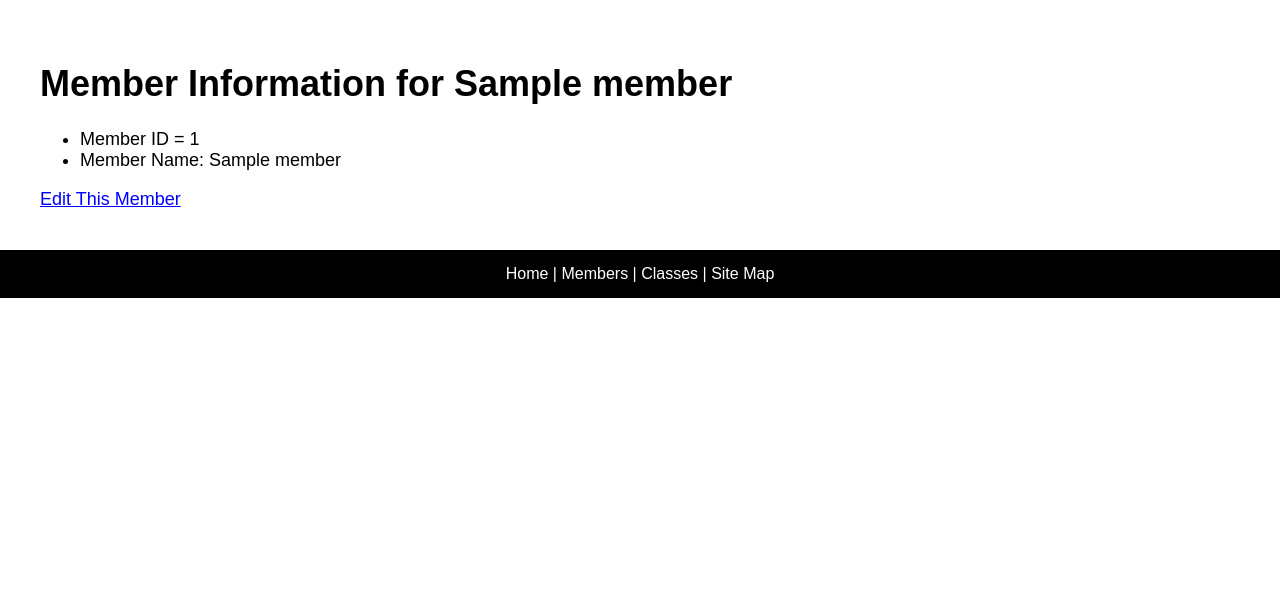
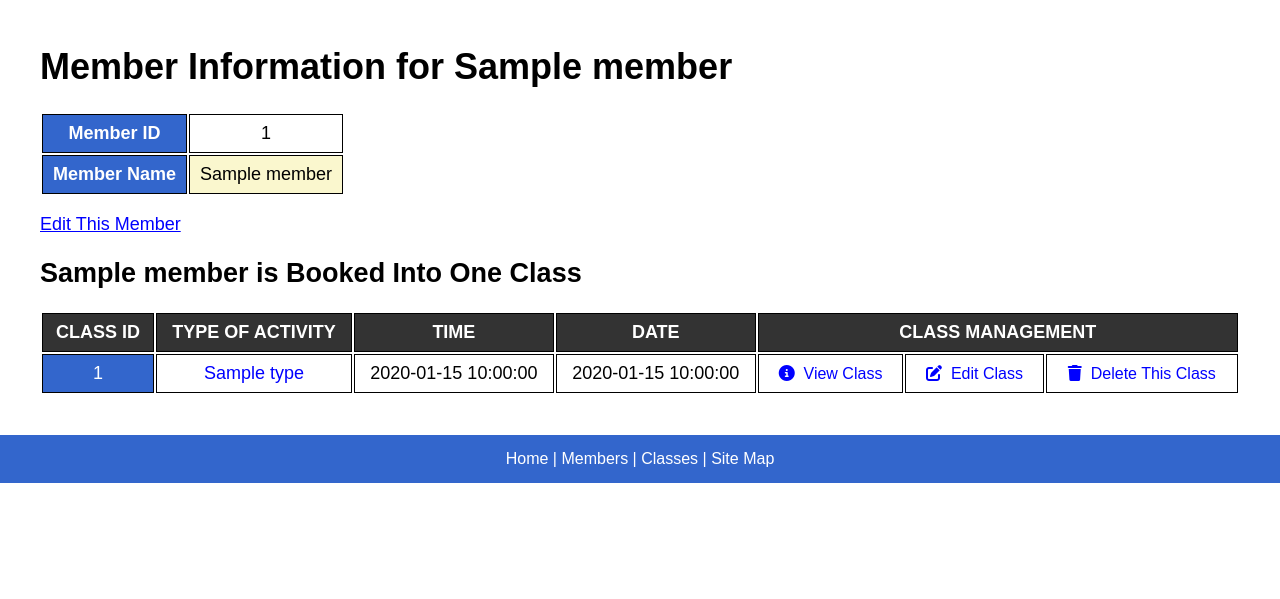
Before and after one commit to kevinmuldoon-github/gym-membership-system, a Flask app: page /members/1 in a window 1280 px wide. Shown: the part 201-800 px from the top of the page. Run offline with Flask 2, Linux system fonts and the light colour scheme; a database or web service that is not in the repository returns one stand-in record (values such as "Sample title"); some libraries are stand-ins or nearby versions; some web fonts are replaced.

Commit message:
Improved table styling, added additional info to member and class pages

```diff
--- a/controllers/activity_controller.py
+++ b/controllers/activity_controller.py
@@ -19,7 +19,8 @@ def activities():
 def show_activity(id):
     activity = activity_repository.select(id)
     members = activity_repository.find_members_booked_in_class(id)
-    return render_template('/classes/show_class.html' , title = 'Class Information' , activity = activity, members = members)
+    number_of_members = len(members)
+    return render_template('/classes/show_class.html' , title = 'Class Information' , activity = activity, members = members, number_of_members = number_of_members)
 
 # Display page and form to edit an activity
 @activities_blueprint.route("/classes/<id>/edit_class" , methods = ['GET'])
--- a/controllers/member_controller.py
+++ b/controllers/member_controller.py
@@ -18,7 +18,9 @@ def members():
 @members_blueprint.route("/members/<id>", methods=['GET'])
 def show_member(id):
     member = member_repository.select(id)
-    return render_template('/members/show_member.html' , title = 'Member Information' , member=member)
+    activities = member_repository.find_activities_for_member(id)
+    number_of_activities = len(activities)
+    return render_template('/members/show_member.html' , title = 'Member Information' , member=member, activities = activities, number_of_activities= number_of_activities)
 
 # Display page and form to edit a member's information
 @members_blueprint.route("/members/<id>/edit_member" , methods = ['GET'])
--- a/repositories/activity_repository.py
+++ b/repositories/activity_repository.py
@@ -57,7 +57,7 @@ def delete_all():
 # Function to find members booked into a specific class
 def find_members_booked_in_class(id):
     members = []
-    sql = "SELECT members.* FROM members INNER JOIN bookings ON bookings.member_id = members.id WHERE bookings.activity_id = %s"
+    sql = "SELECT members.* FROM members INNER JOIN bookings ON members.id = bookings.member_id WHERE bookings.activity_id = %s"
     values = [id]
     results = run_sql(sql,values)
 
--- a/repositories/member_repository.py
+++ b/repositories/member_repository.py
@@ -51,3 +51,15 @@ def delete(id):
 def delete_all():
     sql = "DELETE FROM members"
     run_sql(sql)
+
+# Function to find the classes a member is booked into
+def find_activities_for_member(id):
+    activities = []
+    sql = "SELECT activities.* FROM activities INNER JOIN bookings ON activities.id = bookings.activity_id WHERE bookings.member_id=%s"
+    values = [id]
+    results = run_sql(sql,values)
+
+    for result in results:
+        activity = Activity(result['type'], result['date'], result['time'] , result['id'])
+        activities.append(activity)
+    return activities
--- a/static/style.css
+++ b/static/style.css
@@ -12,12 +12,13 @@ body a:hover{color:red;}
 
 /* Header */
 header {
-    background: url('/static/images/background-gym-equipment.jpeg');
-    background-size: cover;
-    background-repeat: no-repeat;
-    background-position: left center;
-    background-color: white;
-    border-top:4px solid black;
+    display:flex;
+    flex-wrap:wrap;
+    align-items: baseline;
+    justify-content: space-between;
+    background-color: rgba(150, 150, 150, 0.144);
+    border-top:5px solid black;
+    border-bottom:5px solid black;
     margin:0;
 }
 
@@ -34,12 +35,9 @@ header {
     font-size:50px;
 }
 #logo a{text-decoration: none;}
-#logo a:hover h2{color:white;}
+#logo img:hover{opacity:80%}
 
 /* Navigation Menu */
-nav {
-    padding-bottom:10px;
-}
 
 #main-menu{
     list-style: none;
@@ -58,6 +56,7 @@ nav {
 }
 
 #main-menu li a:hover{
+    background-color: #36c;
     color:yellow;
 }
 
@@ -111,6 +110,10 @@ table {
     width:100%;
 }
 
+.small{
+    width:auto;
+}
+
 thead th {
     background-color: #333;
     color:white;
@@ -119,8 +122,11 @@ thead th {
 
 th, td {
     border: 1px solid black;
-    padding: 10px 15px;
+    padding: 8px 10px;
+    text-align:center
 }
+
+th a, td a {text-decoration: none;}
 
 tbody tr:nth-child(odd) {
     background-color: #fff;
@@ -129,6 +135,10 @@ tbody tr:nth-child(odd) {
 tbody tr:nth-child(even) {
     background-color: rgb(250, 247, 206);
 }
+
+tr td:first-child{background-color: #36c;color:white;}
+tr td:first-child a{color:white;}
+tr td:first-child a:hover{color:yellow;}
 
 /* View, Edit and Delete Buttons */
 
@@ -149,7 +159,7 @@ text-decoration: none;
 /* Footer */
 
 footer {
-    background-color: black;
+    background-color: #36c;
     padding:15px;
     text-align: center;
 }
--- a/templates/base.html
+++ b/templates/base.html
@@ -12,7 +12,7 @@
 <body>
     <header>
         <div id="logo">
-            <a href="/"><h2>Amazing Gym</h2></a>
+            <a href="/"><img src="/static/images/logo.png" alt="Amazing Gym Membership System" /></a>
         </div>
         <nav>
             <ul id="main-menu">
--- a/templates/index.html
+++ b/templates/index.html
@@ -16,15 +16,15 @@
         <a href="/bookings">Bookings</a>
     </div>
     <div class="box">
-        <a href="/bookings/new_member"><img src="/static/images/home-boxes/add-member.jpeg" alt="Add New Member" width="300" height="200" /></a><br />
+        <a href="/members/new_member"><img src="/static/images/home-boxes/add-member.jpeg" alt="Add New Member" width="300" height="200" /></a><br />
         <a href="/members/new_member">Add New Member</a>
     </div>
     <div class="box">
-        <a href="/bookings/new-class"><img src="/static/images/home-boxes/add-class.jpeg" alt="Add New Class" width="300" height="200" /></a><br />
+        <a href="/classes/new_class"><img src="/static/images/home-boxes/add-class.jpeg" alt="Add New Class" width="300" height="200" /></a><br />
         <a href="/classes/new_class">Add New Class</a>
     </div>
     <div class="box">
-        <a href="/bookings/new-booking"><img src="/static/images/home-boxes/create-booking.jpeg" alt="Create a Booking" width="300" height="200" /></a><br />
+        <a href="/bookings/new_booking"><img src="/static/images/home-boxes/create-booking.jpeg" alt="Create a Booking" width="300" height="200" /></a><br />
         <a href="/bookings/new_booking">Create a Booking</a>
     </div>
 </div>
--- a/templates/members/show_member.html
+++ b/templates/members/show_member.html
@@ -3,14 +3,57 @@
 {% block content %}
 <h1>Member Information for {{member.name}}</h1>
 
+<table class="small">
+    <tr>
+        <td><strong>Member ID</strong></td>
+        <td>{{member.id}}</td>
+    </tr>
+    <tr>
+        <td><strong>Member Name</strong></td>
+        <td>{{member.name}}</td>
+    </tr>
+</table>
 
+<p><a href="/members/{{member.id}}/edit_member">Edit This Member</a></p>
 
-<ul>
-    <li>Member ID = {{member.id}}</li>
-    <li>Member Name: {{member.name}}</li>
-</ul>
+{% if number_of_activities == 0 %}
+    <h2>{{member.name}} is Not Currently Booked Into Any Classes</h2>
+{% elif number_of_activities == 1 %}
+    <h2>{{member.name}} is Booked Into One Class</h2>
+{% else %}
+    <h2>{{member.name}} is Booked Into {{number_of_activities}} Classes</h2>
+{% endif %}
 
-<a href="/members/{{member.id}}/edit_member">Edit This Member</a>
+{% if number_of_activities !=0 %}
+<table>
+    <thead>
+        <tr>
+            <th><strong>Class ID</strong></th>
+            <th><strong>Type of Activity</strong></th>
+            <th><strong>Time</strong></th>
+            <th><strong>Date</strong></th>
+            <th colspan="3"><strong>Class Management</strong></th>
+        </tr>
+    </thead>
+    <tbody>
+    {% for activity in activities %}
+    <tr>
+        <td><a href="/classes/{{activity.id}}">{{activity.id}}</a></td>
+        <td><a href="/classes/{{activity.id}}">{{activity.type}}</a></td>
+        <td>{{activity.time}}</td>
+        <td>{{activity.date}}</td>
+        <td><button class="index-button"><a href="/classes/{{activity.id}}"><i class="fa-solid fa-circle-info"></i> &nbsp;View Class</a></button></td>
+        <td><button class="index-button"><a href="/classes/{{activity.id}}/edit_class"><i class="fa-solid fa-pen-to-square"></i> &nbsp;Edit Class</a></button></td>
+        <td>
+            <form action="/classes/{{activity.id}}/delete" method="POST">
+                <button class="index-button"><i class="fa-solid fa-trash"></i> &nbsp;Delete This Class</button>
+            </form>
+        </td>
+    </tr>
+    {% endfor %}
+    </tbody>
+</table>
+{% endif %}
 
 
 {% endblock %}
```
Also changed, not shown: templates/bookings/index.html (+4 -3 lines), templates/bookings/show_booking.html (+23 -8 lines), templates/classes/index.html (+4 -3 lines), templates/classes/show_class.html (+55 -13 lines), templates/members/index.html (+4 -3 lines), templates/site_map.html (+13 -1 lines), static/images/logo-original.png (added), static/images/logo.png (added).
